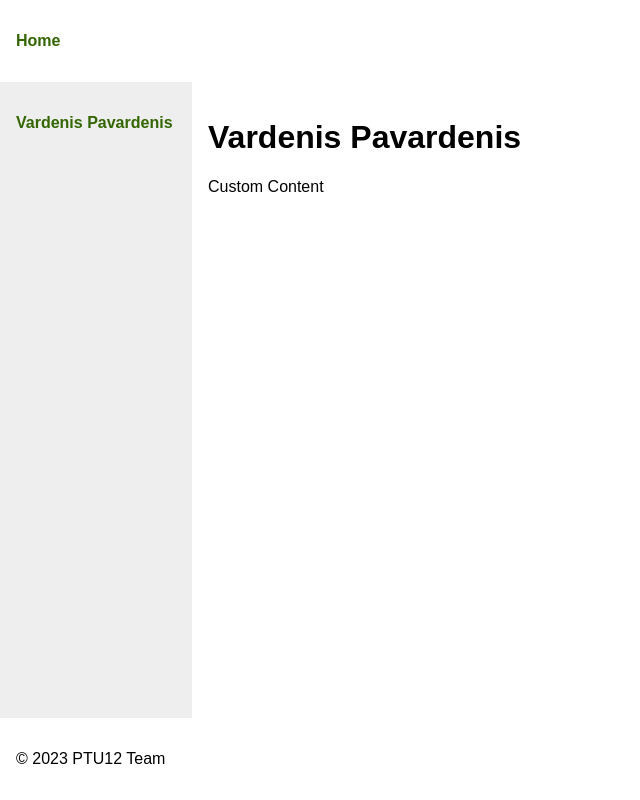
After one commit to kobrius11/ptu12_team, a Flask app: page /vardenis_pavardenis/ in a window 1280 px wide. The commit adds this page. Shown: the whole page, without its empty margins (0-640 px from the left). Run offline with Flask 3, Linux system fonts and the light colour scheme.

Commit message:
vardenis pavardenis page

```diff
--- a/app.py
+++ b/app.py
@@ -6,5 +6,9 @@ app = Flask(__name__)
 def index():
     return render_template('index.html')
 
+@app.route('/vardenis_pavardenis/')
+def vardenis_pavardenis():
+    return render_template('vardenis_pavardenis.html/')
+
 if __name__ == "__main__":
     app.run(debug=True)
--- a/static/style.css
+++ b/static/style.css
@@ -23,7 +23,8 @@ main .content {
 }
 main sidebar {
     display: block;
-    width: 10rem;
+    min-width: 10rem;
+    max-width: 10rem;
     background-color: #eee;
     /* min-height: 200px; */
 }
--- /dev/null
+++ b/templates/vardenis_pavardenis.html
@@ -0,0 +1,27 @@
+<!DOCTYPE html>
+<html lang="en">
+<head>
+    <meta charset="UTF-8">
+    <meta http-equiv="X-UA-Compatible" content="IE=edge">
+    <meta name="viewport" content="width=device-width, initial-scale=1.0">
+    <title>PTU12 Team</title>
+    <link rel="stylesheet" href="/static/style.css">
+</head>
+<body>
+    <header>
+        {% include 'includes/menu.html' %}
+    </header>
+    <main>
+        <sidebar>
+            {% include 'includes/sidebar.html' %}
+        </sidebar>
+        <div class="content">
+            <h1>Vardenis Pavardenis</h1>
+            <p>Custom Content</p>
+        </div>
+    </main>
+    <footer>
+        {% include 'includes/footer.html' %}
+    </footer>
+</body>
+</html>
```
